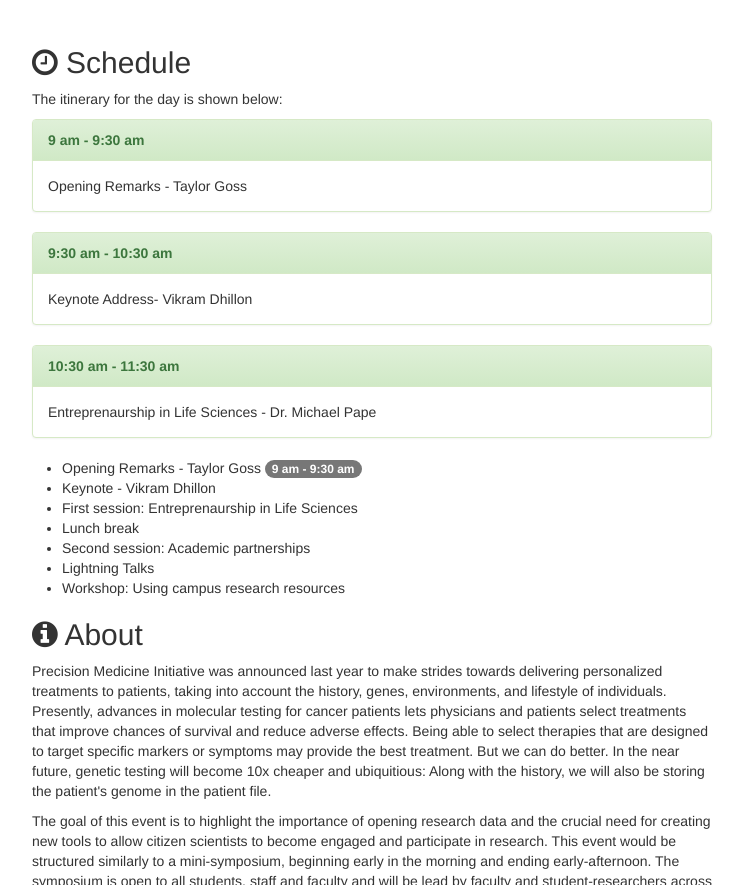
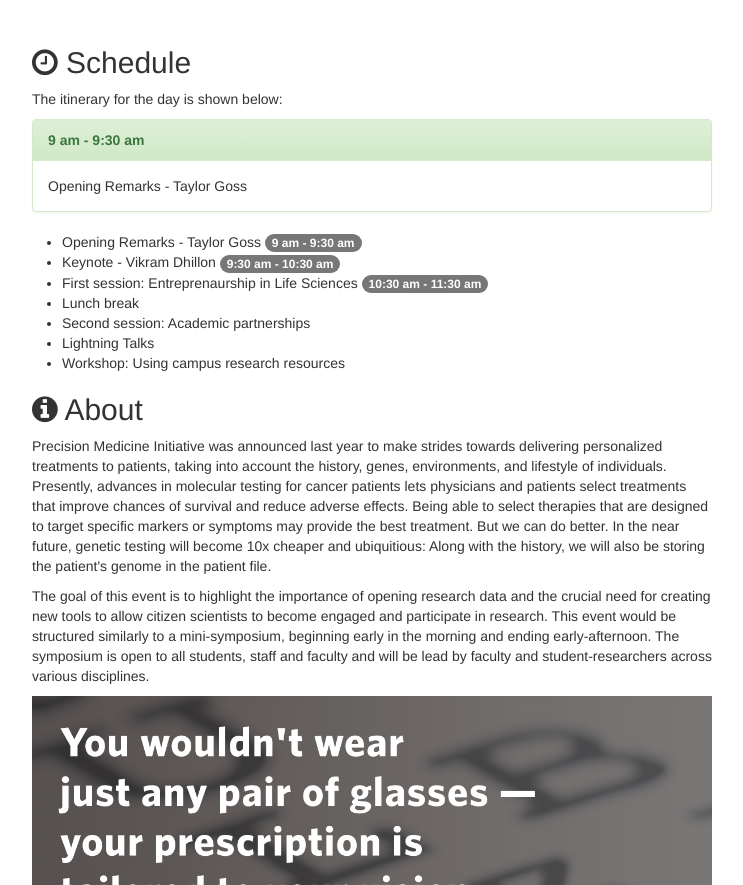
Before and after one commit to dhillonv10/pmi, a Jekyll site: the page built from index.html, in a window 1280 px wide and 900 px high, scrolled down 401 px, cut to the strip 15-900 px from the top of the window. Shown: the whole strip, without its empty margins (268-1011 px from the left). Built offline with Jekyll 4.4.1, drawn with Linux system fonts in a browser that asks for light colours; nearby versions of some CDN libraries.

```diff
--- a/index.html
+++ b/index.html
@@ -12,20 +12,10 @@
   <div class="panel-body"> Opening Remarks - Taylor Goss</div>
 </div>
 
-<div class="panel panel-success">
-  <div class="panel-heading"><strong>9:30 am - 10:30 am </strong></div>
-  <div class="panel-body"> Keynote Address- Vikram Dhillon</div>
-</div>
-
-<div class="panel panel-success">
-  <div class="panel-heading"><strong>10:30 am - 11:30 am </strong></div>
-  <div class="panel-body"> Entreprenaurship in Life Sciences - Dr. Michael Pape</div>
-</div>
-
 <ul>
   <li>Opening Remarks - Taylor Goss <span class="badge">9 am - 9:30 am</span></li>
-  <li>Keynote - Vikram Dhillon</li>
-  <li>First session: Entreprenaurship in Life Sciences</li>
+  <li>Keynote - Vikram Dhillon <span class="badge">9:30 am - 10:30 am</span></li>
+  <li>First session: Entreprenaurship in Life Sciences <span class="badge">10:30 am - 11:30 am</span></li>
   <li>Lunch break</li>
   <li>Second session: Academic partnerships</li>
   <li>Lightning Talks</li>
```
